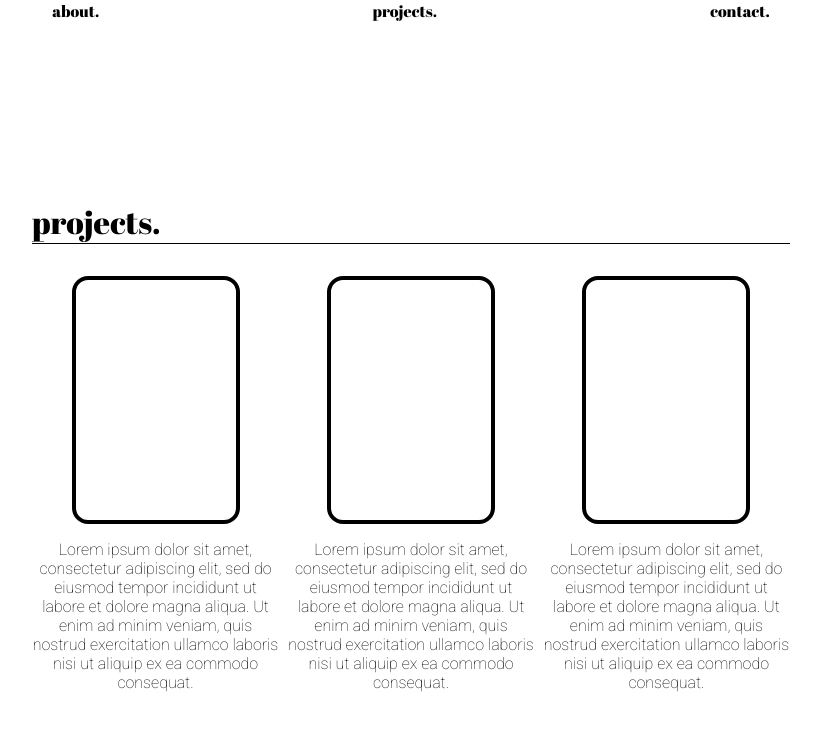
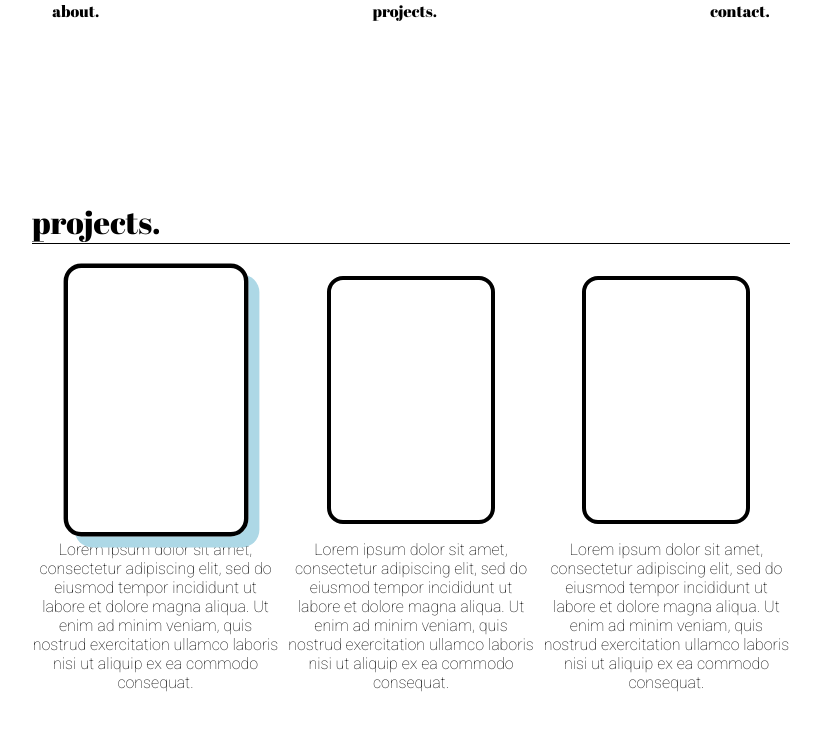
Before and after one commit to JackC91/portfolio, a React (Create React App) app: page / in a window 1280 px wide. In both pictures the pointer is over the element 384 px from the left and 1273 px from the top of the page. Shown: the part 873-1603 px from the top of the page, without its empty margins (229-1050 px from the left). Built offline with nearby package versions, Linux system fonts and the light colour scheme.

Commit message:
project card div box css hover events done

```diff
--- a/src/Components/App/App.css
+++ b/src/Components/App/App.css
@@ -96,6 +96,12 @@
   margin: auto;
  }
 
+ .projectImage:hover, .projectImage:active {
+  transform: scale(1.1);
+  box-shadow: 10px 10px lightblue;
+  cursor: pointer;
+ }
+
  .projectText {
   font-family: var(--main-text-font);
   font-weight: 550;
```
Also changed, not shown: 1 other file (tests, documents, lock files or other folders).
